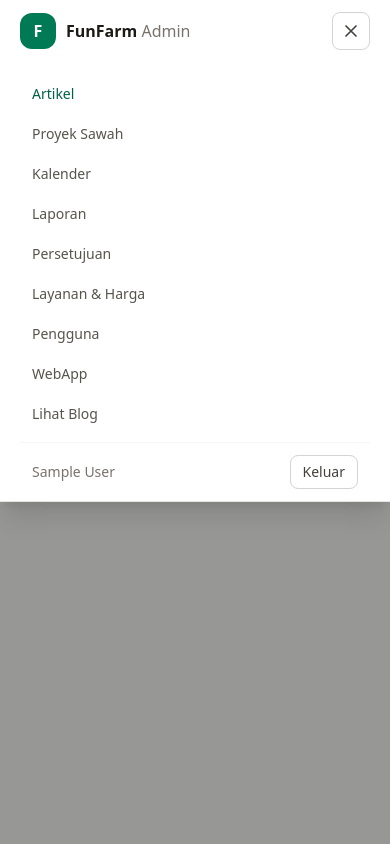
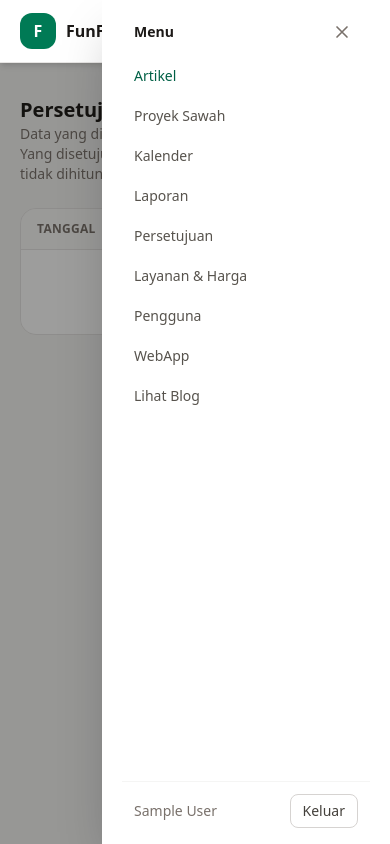
Before and after one commit to Rofiq02bae/playground, a Laravel app: page /admin/approvals in a window 390 px wide, after a click that opens the changed part. Run offline with Laravel 12, Linux system fonts and the light colour scheme; the visitor is signed in with stand-in values (Sample User, id 1); data that the repository does not hold is empty; style sheets or scripts are compiled from the project's sources.

Commit message:
Menu hamburger jadi drawer dari kanan: panel geser masuk/keluar dari sisi kanan layar dengan fade in/out 300ms (bukan dropdown dari atas), backdrop ikut memudar, ada tombol tutup di dalam drawer

```diff
--- a/resources/views/admin/layouts/app.blade.php
+++ b/resources/views/admin/layouts/app.blade.php
@@ -8,8 +8,8 @@
 </head>
 <body class="min-h-screen bg-stone-100 text-stone-800 antialiased">
     @php($pendingNav = \App\Models\ProjectExpense::where('status', 'pending')->count())
-    {{-- Backdrop gelap tipis di belakang panel menu mobile (klik untuk menutup) --}}
-    <div id="admin-menu-backdrop" class="fixed inset-0 z-30 hidden bg-stone-950/40 lg:hidden"></div>
+    {{-- Backdrop gelap tipis di belakang drawer menu mobile (klik untuk menutup) --}}
+    <div id="admin-menu-backdrop" class="invisible fixed inset-0 z-30 bg-stone-950/40 opacity-0 transition-opacity duration-300 lg:hidden"></div>
     <header class="fixed inset-x-0 top-0 z-40 border-b border-stone-200 bg-white shadow-md">
         <div class="mx-auto flex max-w-6xl items-center gap-x-6 px-5 py-3">
             <a href="{{ route('admin.articles.index') }}" class="flex items-center gap-2.5">
@@ -46,9 +46,15 @@
             </button>
         </div>
 
-        {{-- Panel menu mobile: melayang menumpuk di atas halaman (overlay), dibuka dari hamburger --}}
-        <nav id="admin-mobile-menu" class="absolute inset-x-0 top-full z-40 hidden border-b border-stone-200 bg-white shadow-xl lg:hidden">
-            <div class="mx-auto max-w-6xl px-5 py-3 text-sm font-medium">
+        {{-- Drawer menu mobile: melayang dari sisi kanan dengan fade in/out, dibuka dari hamburger --}}
+        <nav id="admin-mobile-menu" class="invisible fixed inset-y-0 right-0 z-40 w-72 max-w-[85vw] translate-x-full bg-white opacity-0 shadow-2xl transition-all duration-300 ease-out lg:hidden">
+            <div class="flex h-full flex-col overflow-y-auto px-5 py-4 text-sm font-medium">
+                <div class="mb-2 flex items-center justify-between px-3">
+                    <span class="font-semibold text-stone-900">Menu</span>
+                    <button type="button" id="admin-menu-close" class="rounded-lg p-1.5 text-stone-500 transition hover:bg-stone-50 hover:text-stone-800" aria-label="Tutup menu navigasi">
+                        <svg xmlns="http://www.w3.org/2000/svg" class="h-5 w-5" fill="none" viewBox="0 0 24 24" stroke="currentColor" stroke-width="2"><path stroke-linecap="round" d="M6 6l12 12M18 6L6 18" /></svg>
+                    </button>
+                </div>
                 <a href="{{ route('admin.articles.index') }}" class="block rounded-lg px-3 py-2.5 text-emerald-800 hover:bg-stone-50">Artikel</a>
                 <a href="{{ route('admin.projects.index') }}" class="block rounded-lg px-3 py-2.5 text-stone-600 hover:bg-stone-50 hover:text-emerald-800">Proyek Sawah</a>
                 <a href="{{ route('admin.calendar.index') }}" class="block rounded-lg px-3 py-2.5 text-stone-600 hover:bg-stone-50 hover:text-emerald-800">Kalender</a>
@@ -60,7 +66,7 @@
                 <a href="{{ route('admin.users.index') }}" class="block rounded-lg px-3 py-2.5 text-stone-600 hover:bg-stone-50 hover:text-emerald-800">Pengguna</a>
                 <a href="{{ route('app.home') }}" class="block rounded-lg px-3 py-2.5 text-stone-600 hover:bg-stone-50 hover:text-emerald-800">WebApp</a>
                 <a href="{{ route('blog.index') }}" class="block rounded-lg px-3 py-2.5 text-stone-600 hover:bg-stone-50 hover:text-emerald-800" target="_blank" rel="noopener">Lihat Blog</a>
-                <div class="mt-2 flex items-center justify-between border-t border-stone-100 px-3 pt-3">
+                <div class="mt-auto flex items-center justify-between border-t border-stone-100 px-3 pt-3">
                     <span class="text-sm text-stone-500">{{ auth()->user()->name }}</span>
                     <form method="POST" action="{{ route('admin.logout') }}">
                         @csrf
@@ -80,24 +86,28 @@
     </main>
 
     <script>
-        // Toggle menu hamburger (overlay) untuk navbar mode mobile/webapp.
+        // Toggle drawer hamburger: geser + fade dari kanan untuk navbar mode mobile/webapp.
         (function () {
             var button = document.getElementById('admin-menu-button');
             var menu = document.getElementById('admin-mobile-menu');
             var backdrop = document.getElementById('admin-menu-backdrop');
+            var closeButton = document.getElementById('admin-menu-close');
             if (!button || !menu) return;
             var iconOpen = document.getElementById('admin-menu-icon-open');
             var iconClose = document.getElementById('admin-menu-icon-close');
+            var menuClosedClasses = ['invisible', 'translate-x-full', 'opacity-0'];
+            var backdropClosedClasses = ['invisible', 'opacity-0'];
             function setOpen(open) {
-                menu.classList.toggle('hidden', !open);
-                if (backdrop) backdrop.classList.toggle('hidden', !open);
+                menuClosedClasses.forEach(function (c) { menu.classList.toggle(c, !open); });
+                if (backdrop) backdropClosedClasses.forEach(function (c) { backdrop.classList.toggle(c, !open); });
                 button.setAttribute('aria-expanded', String(open));
                 if (iconOpen) iconOpen.classList.toggle('hidden', open);
                 if (iconClose) iconClose.classList.toggle('hidden', !open);
             }
             button.addEventListener('click', function () {
-                setOpen(menu.classList.contains('hidden'));
+                setOpen(menu.classList.contains('invisible'));
             });
+            if (closeButton) closeButton.addEventListener('click', function () { setOpen(false); });
             if (backdrop) backdrop.addEventListener('click', function () { setOpen(false); });
             document.addEventListener('keydown', function (e) { if (e.key === 'Escape') setOpen(false); });
         })();
```
